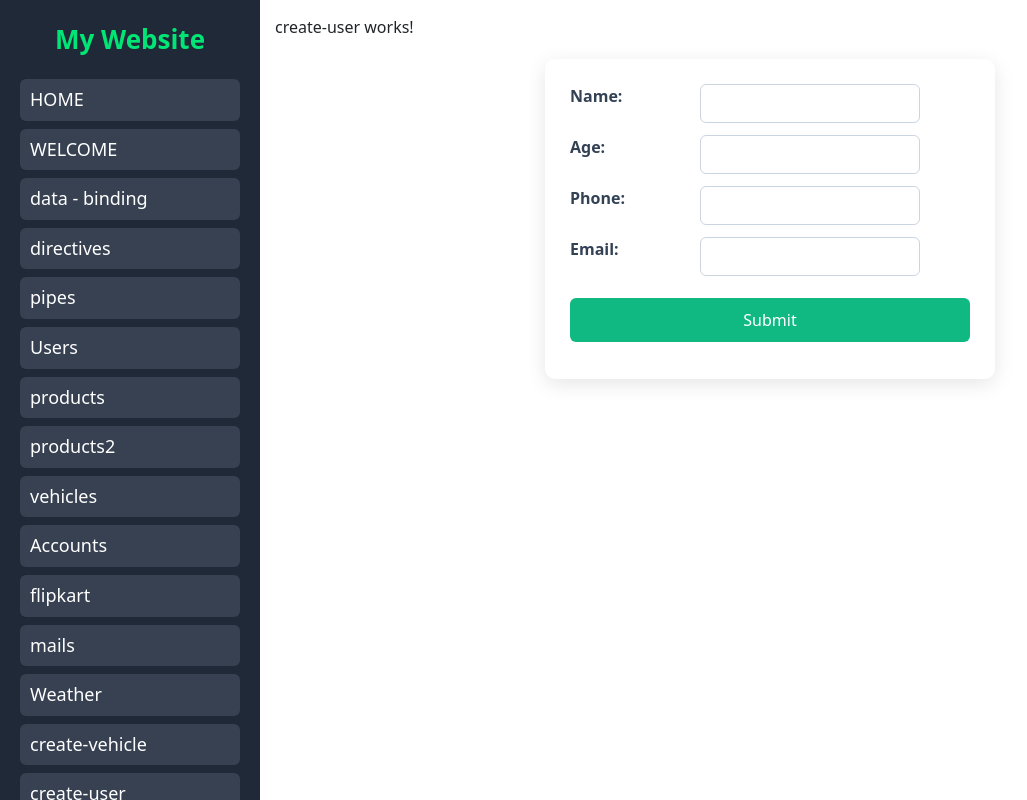
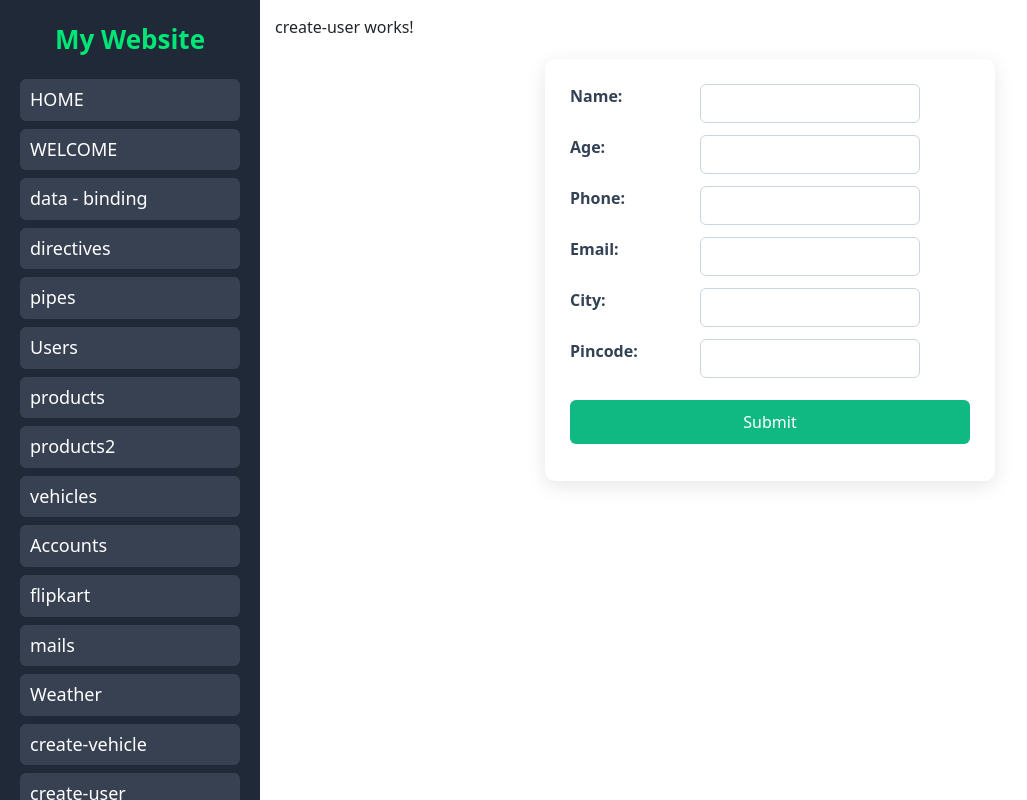
Before and after one commit to siva20510/my-app, an Angular app: page /dashboard/create-user in a window 1280 px wide. Shown: the whole page, without its empty margins (0-1027 px from the left). Built offline with nearby package versions, Linux system fonts and the light colour scheme; sample sign-in values are in the browser's storage.

Commit message:
nested form group

```diff
--- a/src/app/create-user/create-user.component.html
+++ b/src/app/create-user/create-user.component.html
@@ -1,17 +1,25 @@
 <p>create-user works!</p>
 
 <form [formGroup]="userForm" (ngSubmit)="submit()">
-    <label for="">Name:</label>
-    <input type="text" formControlName="name">
-    <br>
-      <label for="">Age:</label>
-    <input type="text" formControlName="age">
-    <br>
-      <label for="">Phone:</label>
-    <input type="number" formControlName="phone">
-    <br>
-      <label for="">Email:</label>
-    <input type="email" formControlName="email">
-    <br>
-    <input type="submit">
+  <label for="">Name:</label>
+  <input type="text" formControlName="name" />
+  <br />
+  <label for="">Age:</label>
+  <input type="text" formControlName="age" />
+  <br />
+  <label for="">Phone:</label>
+  <input type="number" formControlName="phone" />
+  <br />
+  <label for="">Email:</label>
+  <input type="email" formControlName="email" />
+  <br />
+  <div formGroupName="address">
+    <label for="">City:</label>
+    <input type="text" formControlName="city" />
+    <br />
+    <label for="">Pincode:</label>
+    <input type="text" formControlName="pincode" />
+    <br />
+  </div>
+  <input type="submit" />
 </form>
--- a/src/app/create-user/create-user.component.ts
+++ b/src/app/create-user/create-user.component.ts
@@ -11,11 +11,15 @@ export class CreateUserComponent {
     name:new FormControl(),
     age : new FormControl(),
     phone : new FormControl(),
-    email : new FormControl()
+    email : new FormControl(),
+    address : new FormGroup({
+      city : new FormControl(),
+      pincode : new FormControl(),
+    })
   })
 
   submit(){
-    console.log.apply(this.userForm);
+    console.log(this.userForm);
   }
 
 }
```
